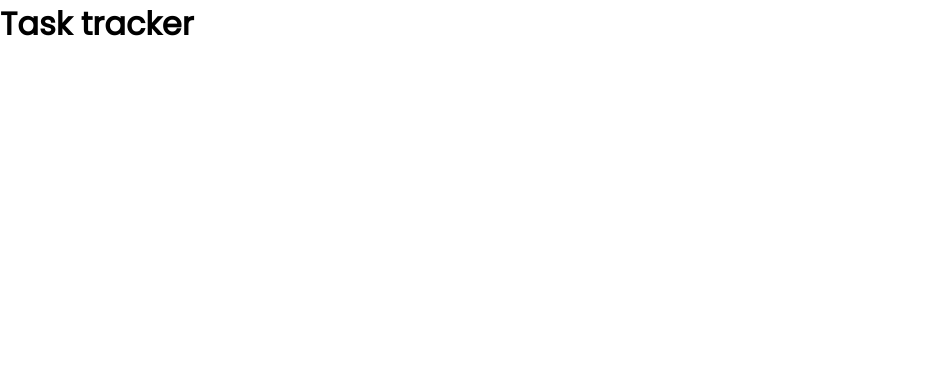
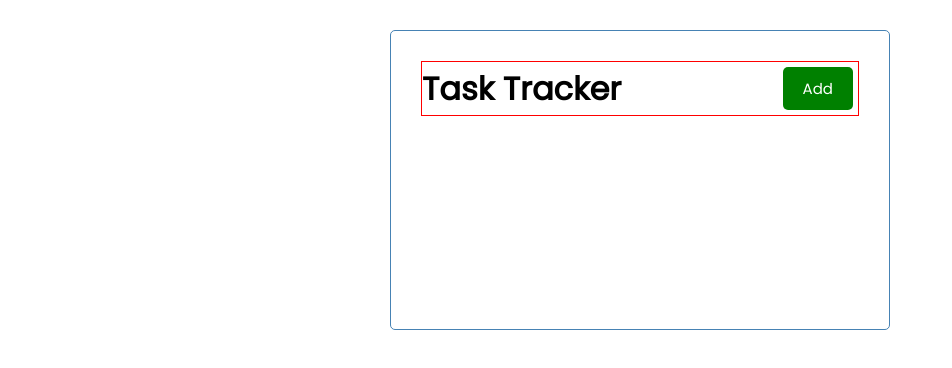
Before and after one commit to Denis-Tojaga/TaskReminderApp, an Angular app: page / in a window 1280 px wide. Shown: the top 368 px of the page, without its empty margins (0-952 px from the left). Built offline with nearby package versions, Linux system fonts and the light colour scheme.

Commit message:
//adding and implementing header, button components

```diff
--- a/src/app/app.component.html
+++ b/src/app/app.component.html
@@ -1 +1,3 @@
-<h1>{{title}}</h1>
+<div class="container">
+    <app-header></app-header>
+</div>
--- a/src/app/app.component.ts
+++ b/src/app/app.component.ts
@@ -5,6 +5,4 @@
   templateUrl: './app.component.html',
   styleUrls: ['./app.component.css']
 })
-export class AppComponent {
-  title: string = "Task tracker";
-}
+export class AppComponent { }
--- a/src/app/app.module.ts
+++ b/src/app/app.module.ts
@@ -3,6 +3,8 @@
 import { BrowserAnimationsModule } from "@angular/platform-browser/animations";
 
 import { AppComponent } from './app.component';
+import { HeaderComponent } from './components/header/header.component';
+import { ButtonComponent } from './components/button/button.component';
 
 
 
@@ -10,7 +12,9 @@
 @NgModule({
 
   declarations: [
-    AppComponent
+    AppComponent,
+    HeaderComponent,
+    ButtonComponent
   ],
   imports: [
     BrowserModule,
--- /dev/null
+++ b/src/app/components/button/button.component.html
@@ -0,0 +1,3 @@
+<button [ngStyle]="{'background-color': color}" class="btn" (click)=onClick()>
+    {{text}}
+</button>
--- /dev/null
+++ b/src/app/components/button/button.component.ts
@@ -0,0 +1,25 @@
+import { Component, OnInit, Input, Output, EventEmitter } from '@angular/core';
+
+@Component({
+  selector: 'app-button',
+  templateUrl: './button.component.html',
+  styleUrls: ['./button.component.css']
+})
+export class ButtonComponent implements OnInit {
+  @Input() text: string;
+  @Input() color: string;
+  @Output() btnClick = new EventEmitter();
+
+  constructor() {
+    this.text = "";
+    this.color = "black";
+  }
+
+  ngOnInit(): void {
+  }
+
+  onClick() {
+    this.btnClick.emit();
+  }
+
+}
--- /dev/null
+++ b/src/app/components/header/header.component.css
@@ -0,0 +1,7 @@
+header{
+    display: flex;
+    justify-content: space-between;
+    align-items: center;
+    margin-bottom: 20px;
+    border: 1px solid red;
+}
--- /dev/null
+++ b/src/app/components/header/header.component.html
@@ -0,0 +1,4 @@
+<header>
+    <h1>{{title}}</h1>
+    <app-button color="green" text="Add" (btnClick)="toggleAddTask()"></app-button>
+</header>
--- /dev/null
+++ b/src/app/components/header/header.component.ts
@@ -0,0 +1,23 @@
+import { Component, OnInit } from '@angular/core';
+
+@Component({
+  selector: 'app-header',
+  templateUrl: './header.component.html',
+  styleUrls: ['./header.component.css']
+})
+export class HeaderComponent implements OnInit {
+  title: string = "Task Tracker";
+
+  constructor() { }
+
+
+  //here we want to run some initial code like http request or something when the component loads
+  ngOnInit(): void {
+  }
+
+
+  toggleAddTask() {
+    console.log("Toggle");
+  }
+
+}
```
Also changed, not shown: src/app/components/button/button.component.css (added), src/app/mock-tasks.ts (added), 2 other files (tests, documents, lock files or other folders).
